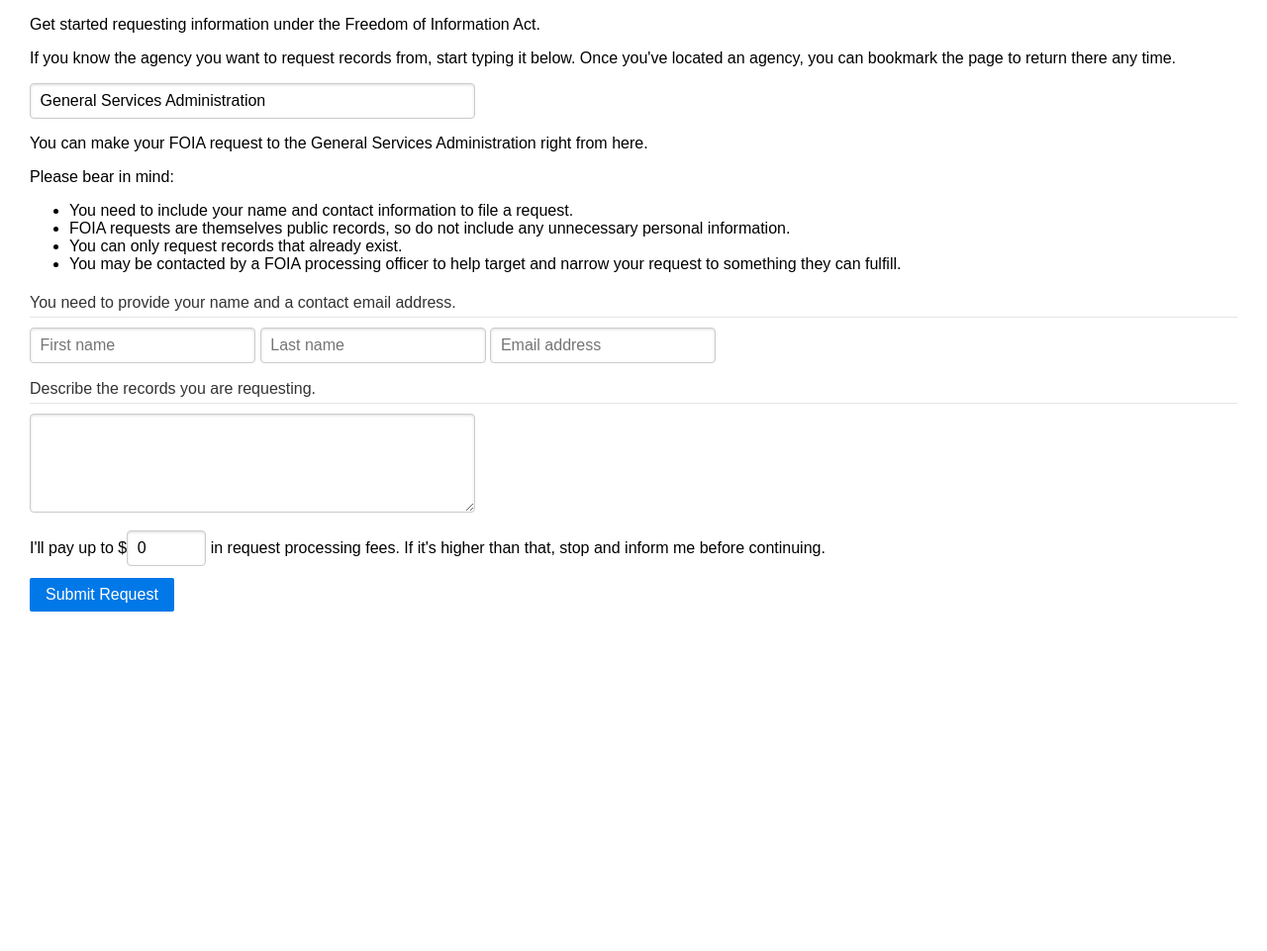
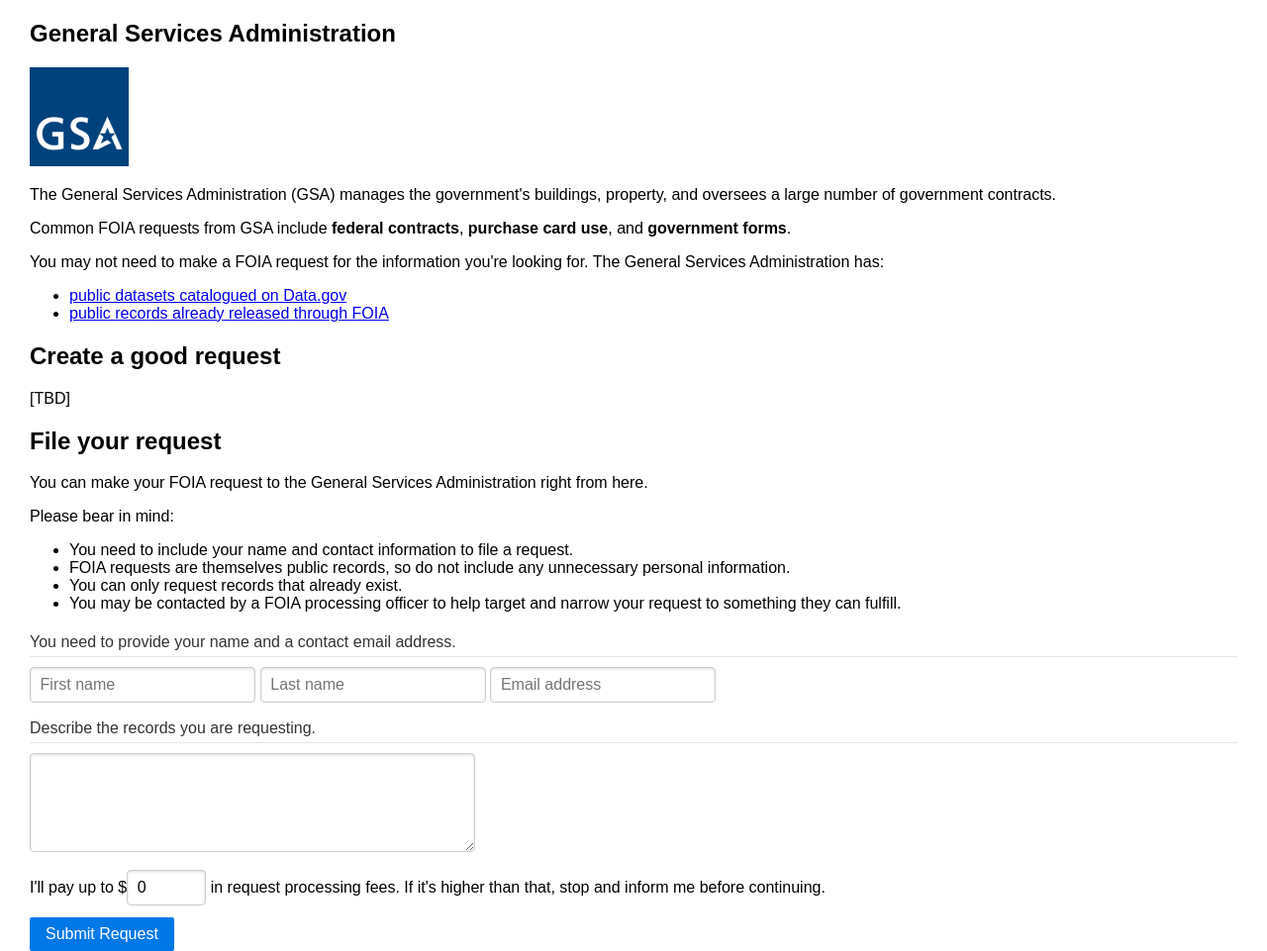
Before and after one commit to 18F/2015-foia-design, a Jekyll site: the page built from request/agency.html, in a window 1280 px wide. Shown: the whole page at 99% size. Built offline with Jekyll 4.4.1, drawn with Linux system fonts in a browser that asks for light colours; before the commit the page ends 900 px from its top, so only the background shows below that.

Commit message:
some more html work on an agency page

```diff
--- a/_layouts/default.html
+++ b/_layouts/default.html
@@ -5,8 +5,8 @@
 
   <meta name="viewport" content="width=device-width, initial-scale=1">
 
-  <link rel="stylesheet" href="/css/pure-min-0.5.0.css" />
-  <link rel="stylesheet" href="/css/main.css" />
+  <link rel="stylesheet" href="/assets/css/pure-min-0.5.0.css" />
+  <link rel="stylesheet" href="/assets/css/main.css?{{ site.time | date: "%Y%m%j%H%M%S" }}" />
 </head>
 <body>
 
--- a/css/main.css
+++ b/assets/css/main.css
@@ -5,3 +5,4 @@
 input.search, input.agency {width: 450px;}
 textarea.request {width: 450px; height: 100px;}
 input.upto {width: 80px;}
+img.logo {width: 100px; height: 100px;}
--- a/request/agency.html
+++ b/request/agency.html
@@ -1,23 +1,55 @@
 ---
 layout: default
-permalink: /agency/
+permalink: /agency/gsa/
 ---
 
+<h2>General Services Administration</h2>
+
+<section class="agency">
+
+  <img class="logo" src="/assets/images/logos/gsa.png" />
+
   <p>
-  Get started requesting information under the Freedom of Information Act.
+    The General Services Administration (GSA) manages the government's buildings, property, and oversees a large number of government contracts.
   </p>
 
-<section class="agency">
   <p>
-    If you know the agency you want to request records from, start typing it below. Once you've located an agency, you can bookmark the page to return there any time.
+    Common FOIA requests from GSA include <strong>federal contracts</strong>, <strong>purchase card use</strong>, and <strong>government forms</strong>.
   </p>
 
-  <form class="agency pure-form" method="get" action="/agency/">
-    <input type="search" class="agency" name="agency" placeholder="Start typing the name of an agency..." value="General Services Administration" />
-  </form>
+  <p>
+    You may not need to make a FOIA request for the information you're looking for. The General Services Administration has:
+  </p>
+
+  <ul>
+    <li>
+      <a href="http://catalog.data.gov/organization/gsa-gov">public datasets catalogued on Data.gov</a>
+    </li>
+    <li>
+      <a href="/open/agencies/gsa/">public records already released through FOIA</a>
+    </li>
+  </ul>
+
+  <!--<form class="search pure-form" method="get" action="/agency/gsa/">
+    <input type="search" class="search" name="query" placeholder="Search GSA's data..." />
+    <input type="hidden" name="agency" value="gsa" />
+  </form>-->
+
 </section>
 
+<section class="prepare">
+  <h2>
+    Create a good request
+  </h2>
+
+  [TBD]
+
+</section>
+
+<!-- -->
 <section class="request">
+
+  <h2>File your request</h2>
 
   <p>
     You can make your FOIA request to the General Services Administration right from here.
--- a/request/index.html
+++ b/request/index.html
@@ -16,7 +16,7 @@
     If you know the agency you want to file a request with, type it in below, or <a href="/agencies/">choose from a list</a>.
   </p>
 
-  <form class="agency pure-form" method="get" action="/agency/">
+  <form class="agency pure-form" method="get" action="/agency/gsa/">
     <input type="search" class="agency" name="agency" placeholder="Start typing the name of an agency..." />
   </form>
 </section>
```
Also changed, not shown: agencies.html (added, +12 -0 lines), data.html (added, +8 -0 lines), open/index.html (added, +8 -0 lines), assets/css/pure-min-0.5.0.css (renamed from css/pure-min-0.5.0.css), assets/images/logos/gsa.png (added). Lines whose indentation alone changed are shown as unchanged.
